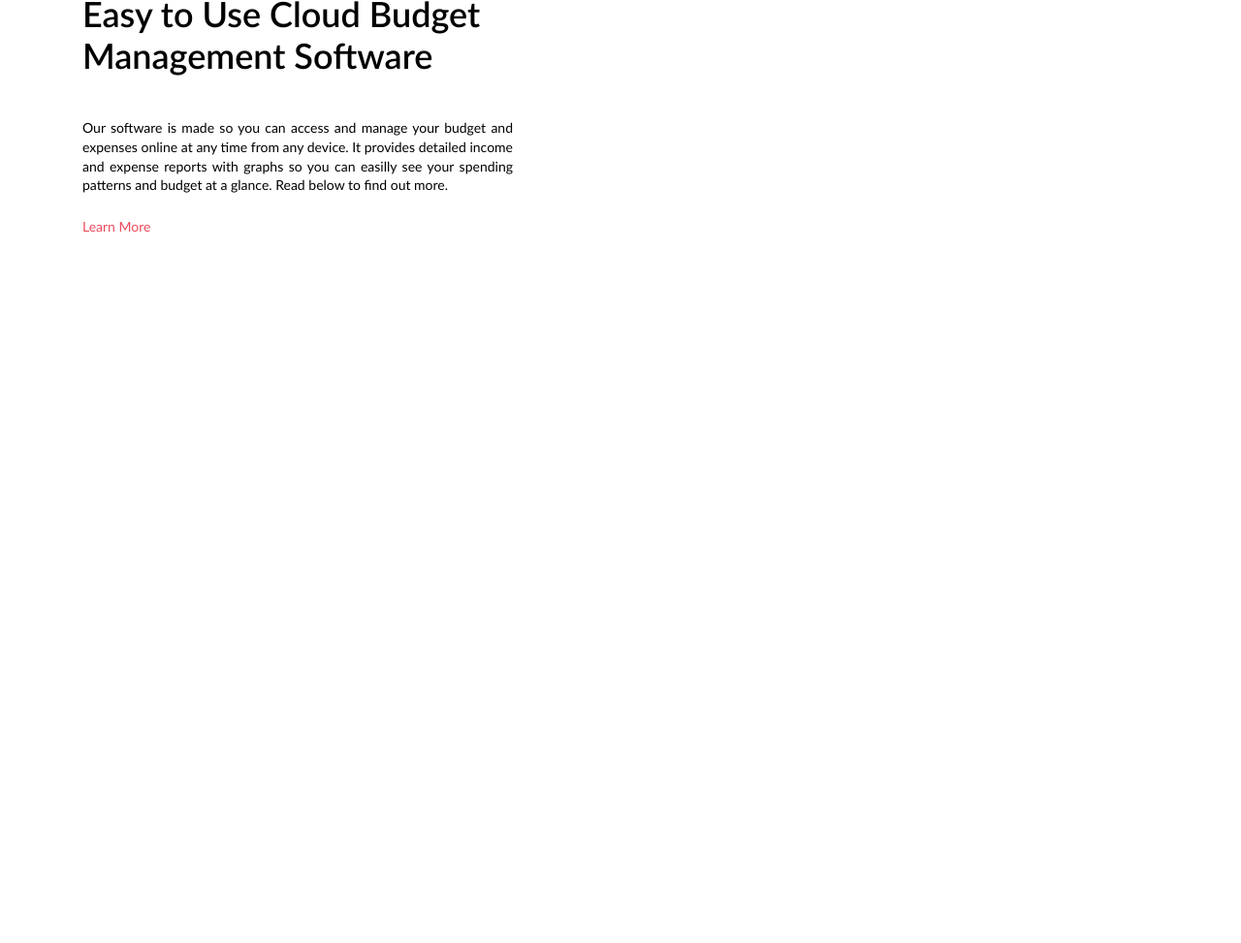
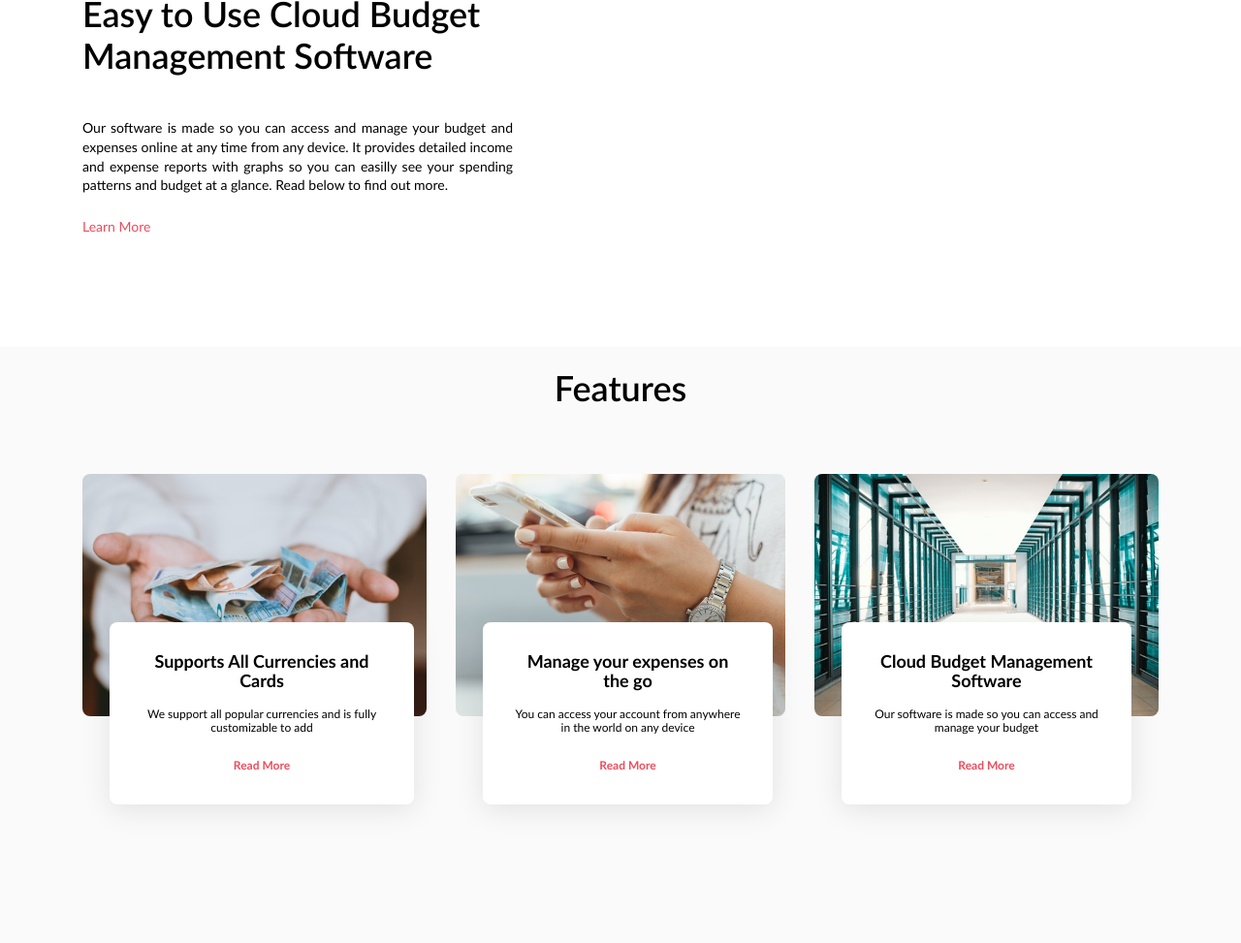
Before and after one commit to rorik302/CloudBudget, a plain HTML site: page index.html in a window 1280 px wide. Shown: the part 920-1893 px from the top of the page at 97% size. Before the commit the page ends 1163 px from the top, so only its background shows below. Drawn offline with Linux system fonts and the light colour scheme.

Commit message:
features ready

```diff
--- a/index.html
+++ b/index.html
@@ -84,6 +84,65 @@
                     </div>
                 </section>
             </div>
+
+            <section class="features">
+                <div class="container">
+                    <h2 class="features__title">Features</h2>
+                    <div class="features__cards">
+                        <div class="features__card">
+                            <div class="features__card-header">
+                                <img src="images/card1.jpg" alt="Image1" />
+                            </div>
+                            <div class="features__card-body">
+                                <h3 class="features__card-title">
+                                    Supports All Currencies and Cards
+                                </h3>
+                                <p class="features__card-text">
+                                    We support all popular currencies and is
+                                    fully customizable to add
+                                </p>
+                                <a href="#" class="features__card-link"
+                                    >Read More</a
+                                >
+                            </div>
+                        </div>
+                        <div class="features__card">
+                            <div class="features__card-header">
+                                <img src="images/card2.jpg" alt="Image2" />
+                            </div>
+                            <div class="features__card-body">
+                                <h3 class="features__card-title">
+                                    Manage your expenses on the go
+                                </h3>
+                                <p class="features__card-text">
+                                    You can access your account from anywhere in
+                                    the world on any device
+                                </p>
+                                <a href="#" class="features__card-link"
+                                    >Read More</a
+                                >
+                            </div>
+                        </div>
+                        <div class="features__card">
+                            <div class="features__card-header">
+                                <img src="images/card3.jpg" alt="Image3" />
+                            </div>
+                            <div class="features__card-body">
+                                <h3 class="features__card-title">
+                                    Cloud Budget Management Software
+                                </h3>
+                                <p class="features__card-text">
+                                    Our software is made so you can access and
+                                    manage your budget
+                                </p>
+                                <a href="#" class="features__card-link"
+                                    >Read More</a
+                                >
+                            </div>
+                        </div>
+                    </div>
+                </div>
+            </section>
         </main>
     </body>
 </html>
--- a/scss/_fonts.scss
+++ b/scss/_fonts.scss
@@ -29,6 +29,10 @@
 }
 
 %regular {
+    &-12 {
+        font-family: "Lato Regular", sans-serif;
+        font-size: 12px;
+    }
     &-14 {
         font-family: "Lato Regular", sans-serif;
         font-size: 14px;
--- /dev/null
+++ b/scss/blocks/_features.scss
@@ -0,0 +1,55 @@
+.features {
+    margin-top: 115px;
+    background-color: #fafafa;
+    padding: 25px 0 230px;
+    &__title {
+        text-align: center;
+        display: block;
+        @extend %semi-36;
+        margin-bottom: 65px;
+    }
+    &__cards {
+        display: flex;
+    }
+    &__card {
+        width: 33.333333%;
+        padding: 0 15px;
+        position: relative;
+        text-align: center;
+        &:first-child {
+            padding-left: 0;
+        }
+        &:last-child {
+            padding-right: 0;
+        }
+        &-header {
+            img {
+                width: 100%;
+                height: 250px;
+                border-radius: 8px;
+                object-fit: cover;
+            }
+        }
+        &-body {
+            position: absolute;
+            top: 60%;
+            margin: 0 28px;
+            padding: 32px;
+            border-radius: 8px;
+            background-color: #ffffff;
+            box-shadow: 0 5px 30px rgba(#000000, 0.1);
+        }
+        &-title {
+            @extend %bold-18;
+        }
+        &-text {
+            @extend %regular-12;
+            margin-top: 16px;
+            margin-bottom: 26px;
+        }
+        &-link {
+            color: #ed4c5c;
+            @extend %bold-12;
+        }
+    }
+}
--- a/scss/styles.scss
+++ b/scss/styles.scss
@@ -12,3 +12,6 @@
 
 // Main
 @import "blocks/main";
+
+// Feature
+@import "blocks/features";
```
Also changed, not shown: css/styles.css, images/card1.jpg (added), images/card2.jpg (added), images/card3.jpg (added), 1 other file.
